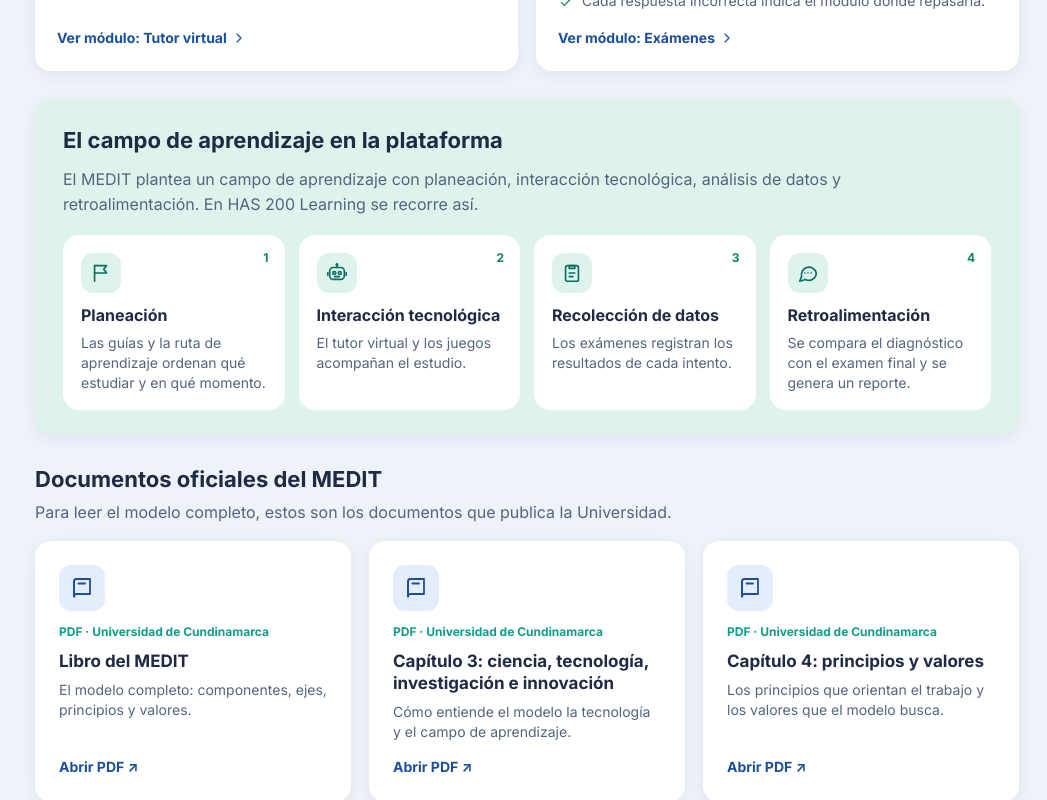
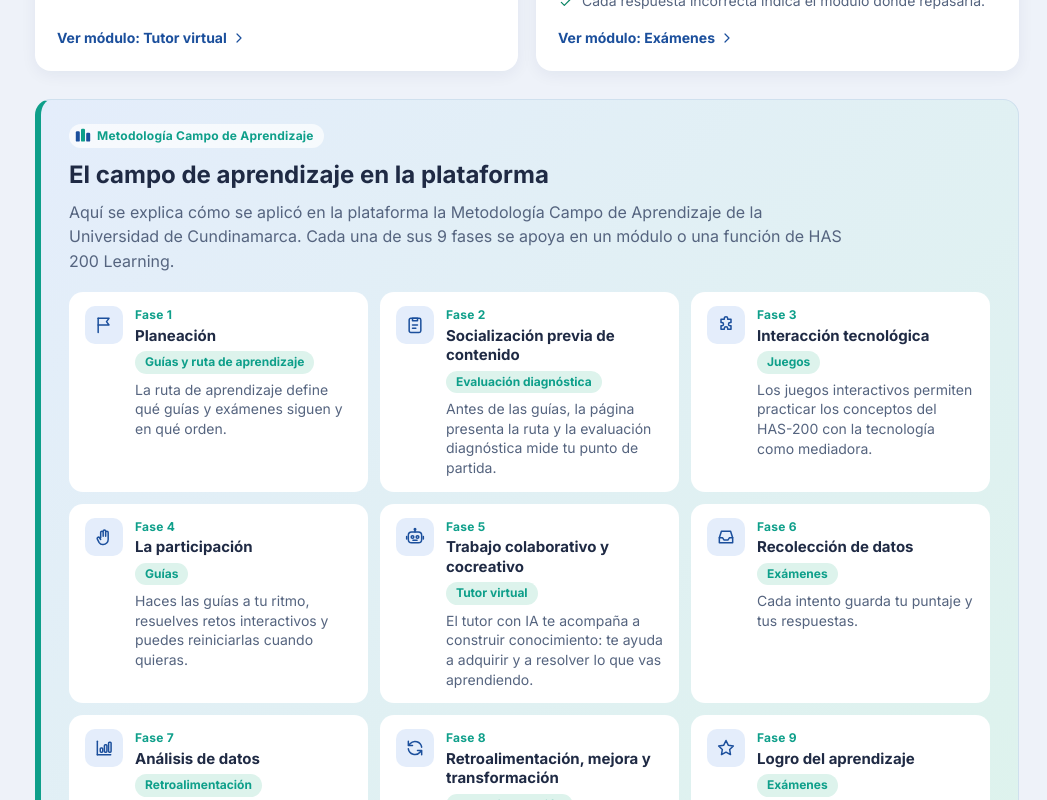
Before and after one commit to SkinnySanti/Pagina-Educativa-HAS-200, a Vue app in the folder frontend/: page /medit in a window 1280 px wide. Shown: the part 1660-2460 px from the top of the page, without its empty margins (233-1280 px from the left). Built offline with nearby package versions, Linux system fonts and the light colour scheme; no server answers.

Commit message:
REFACTOR| Se cambio el contenido del MEDIT y la integración con la metodologia de aprendizaje

```diff
--- a/frontend/src/components/medit/MeditField.vue
+++ b/frontend/src/components/medit/MeditField.vue
@@ -2,25 +2,31 @@
 import { computed } from 'vue'
 import { RouterLink } from 'vue-router'
 import AppIcon from '../common/AppIcon.vue'
+import LogoMark from '../common/LogoMark.vue'
 import { CAMPO } from '../../config/medit'
 import { useI18n } from '../../i18n'
 
-// Campo de aprendizaje del MEDIT recorrido como una línea de pasos que enlaza a cada módulo.
+// Las 9 fases de la Metodología Campo de Aprendizaje (UdeC) y el módulo de la plataforma que aplica cada una.
+// Mismo estilo que el recuadro «¿Para qué sirve el tutor?» (TutorIntroUses.vue).
 const { t } = useI18n()
 const c = computed(() => t.value.medit.campo)
 </script>
 
 <template>
   <section class="card campo" aria-labelledby="me-campo-title">
+    <span class="badge"><LogoMark class="badge-mark" />{{ c.badge }}</span>
     <h2 id="me-campo-title">{{ c.title }}</h2>
     <p class="lead">{{ c.text }}</p>
-    <ol class="steps">
+    <ol class="grid">
       <li v-for="(s, i) in CAMPO" :key="s.id">
         <RouterLink :to="s.to" class="step">
-          <span class="num">{{ i + 1 }}</span>
-          <span class="ico"><AppIcon :name="s.icon" :size="22" /></span>
-          <b>{{ c.steps[s.id].title }}</b>
-          <span class="txt">{{ c.steps[s.id].text }}</span>
+          <span class="ico"><AppIcon :name="s.icon" :size="20" /></span>
+          <div>
+            <span class="num">{{ c.phase }} {{ i + 1 }}</span>
+            <b>{{ c.steps[s.id].title }}</b>
+            <span class="mod">{{ c.steps[s.id].module }}</span>
+            <span class="txt">{{ c.steps[s.id].text }}</span>
+          </div>
         </RouterLink>
       </li>
     </ol>
@@ -28,29 +34,46 @@ const c = computed(() => t.value.medit.campo)
 </template>
 
 <style scoped>
-.campo { padding: 24px 28px; display: grid; gap: 10px; background: var(--tint-green); }
-h2 { font-size: 22px; font-weight: 700; }
-.lead { color: var(--ink-2); max-width: 78ch; }
-.steps { list-style: none; display: grid; grid-template-columns: repeat(4, minmax(0, 1fr)); gap: 14px; margin-top: 8px; position: relative; }
+.campo {
+  padding: 24px 28px;
+  background: linear-gradient(135deg, var(--tint-blue), var(--tint-green));
+  border: 1px solid var(--welcome-line); border-left: 6px solid var(--teal-600);
+  box-shadow: none;
+}
+.badge {
+  display: inline-flex; align-items: center; gap: 6px;
+  font-size: 12px; font-weight: 700; letter-spacing: 0.02em;
+  color: var(--teal-600); background: var(--glass);
+  padding: 3px 10px 3px 6px; border-radius: 999px; margin-bottom: 8px;
+}
+.badge-mark { width: 16px; height: 16px; }
+h2 { font-size: 24px; font-weight: 700; }
+.lead { margin-top: 6px; color: var(--ink-2); max-width: 78ch; }
+.grid { list-style: none; margin-top: 18px; display: grid; grid-template-columns: repeat(3, minmax(0, 1fr)); gap: 12px; }
+.grid li {
+  background: var(--surface); border-radius: 14px;
+  transition: transform 0.2s ease, box-shadow 0.2s ease;
+}
+.grid li:hover { transform: translateY(-2px); box-shadow: var(--shadow-lift); }
 .step {
-  position: relative; height: 100%; display: flex; flex-direction: column; gap: 6px; padding: 16px;
-  background: var(--surface); border: 2px solid transparent; border-radius: var(--radius);
-  color: inherit; text-decoration: none; transition: transform 0.2s ease, box-shadow 0.2s ease, border-color 0.2s ease;
-}
-.step:hover { transform: translateY(-4px); box-shadow: var(--shadow-hover); border-color: var(--green-cta); }
-.num {
-  position: absolute; top: 12px; right: 14px; font-size: 12px; font-weight: 700; color: var(--green-cta);
+  height: 100%; display: flex; gap: 12px; align-items: flex-start; padding: 14px 16px;
+  border-radius: 14px; color: inherit; text-decoration: none;
 }
 .ico {
-  width: 40px; height: 40px; border-radius: 12px; background: var(--tint-green); color: var(--ink-teal);
-  display: grid; place-items: center; margin-bottom: 4px;
+  flex: none; width: 38px; height: 38px; border-radius: 10px; background: var(--tint-blue); color: var(--blue-900);
+  display: grid; place-items: center;
 }
-b { font-size: 16px; font-weight: 700; }
-.txt { font-size: 14px; line-height: 1.4; color: var(--ink-2); }
+.num { display: block; font-size: 12px; font-weight: 700; letter-spacing: 0.02em; color: var(--teal-600); }
+.grid b { display: block; margin-top: 1px; font-size: 15px; font-weight: 700; line-height: 1.3; }
+.mod {
+  display: inline-block; margin-top: 6px; font-size: 12px; font-weight: 700; color: var(--teal-600);
+  background: var(--tint-green); padding: 2px 10px; border-radius: 999px;
+}
+.txt { display: block; margin-top: 6px; font-size: 14px; color: var(--ink-2); line-height: 1.4; }
 
-@media (max-width: 1040px) { .steps { grid-template-columns: repeat(2, minmax(0, 1fr)); } }
-@media (max-width: 560px) {
-  .campo { padding: 18px; }
-  .steps { grid-template-columns: minmax(0, 1fr); }
+@media (max-width: 1040px) { .grid { grid-template-columns: repeat(2, minmax(0, 1fr)); } }
+@media (max-width: 720px) {
+  .campo { padding: 20px; }
+  .grid { grid-template-columns: minmax(0, 1fr); }
 }
 </style>
--- a/frontend/src/components/medit/MeditResources.vue
+++ b/frontend/src/components/medit/MeditResources.vue
@@ -34,7 +34,7 @@ const r = computed(() => t.value.medit.recursos)
 .rec { display: grid; gap: 16px; }
 h2 { font-size: 22px; font-weight: 700; }
 .head p { color: var(--ink-2); margin-top: 4px; }
-.grid { list-style: none; display: grid; grid-template-columns: repeat(3, minmax(0, 1fr)); gap: 18px; }
+.grid { list-style: none; display: grid; grid-template-columns: repeat(2, minmax(0, 1fr)); gap: 18px; }
 .doc {
   height: 100%; display: flex; flex-direction: column; align-items: flex-start; gap: 8px; padding: 22px;
   color: inherit; text-decoration: none; border: 2px solid transparent;
@@ -53,6 +53,5 @@ b { font-size: 17px; font-weight: 700; line-height: 1.3; }
 .doc:hover .open { text-decoration: underline; text-underline-offset: 3px; }
 .note { font-size: 13px; color: var(--ink-2); }
 
-@media (max-width: 1040px) { .grid { grid-template-columns: repeat(2, minmax(0, 1fr)); } }
 @media (max-width: 640px) { .grid { grid-template-columns: minmax(0, 1fr); } .doc { padding: 18px; } }
 </style>
--- a/frontend/src/config/medit.js
+++ b/frontend/src/config/medit.js
@@ -1,9 +1,9 @@
 // Estructura de la página MEDIT (/medit). Los textos viven en src/i18n/medit.es.js y medit.en.js,
 // con la misma clave `id`. Aquí solo van los datos que no se traducen: íconos, rutas y enlaces.
 
-// ►Sitio oficial de la Universidad: destino del botón «Visita la página oficial de la universidad»
+// ► Sitio oficial de la Universidad: destino del botón «Visita la página oficial de la universidad»
 //   (debajo de los 4 ejes, en «¿Qué es el MEDIT?»). Cambia la URL aquí si hace falta; abre en pestaña nueva.
-export const UNIVERSIDAD_URL = 'https://www.ucundinamarca.edu.co/modelo-medit'
+export const UNIVERSIDAD_URL = 'https://www.ucundinamarca.edu.co'
 
 // Los 4 ejes estructurales del MEDIT (se muestran en «¿Qué es el MEDIT?»).
 export const EJES = ['etica', 'aprendizaje', 'tecnologia', 'conocimiento']
@@ -17,18 +17,26 @@ export const INTEGRACION = [
   { id: 'conocimiento', icon: 'cpu', to: '/examenes' },
 ]
 
-// ► Campo de aprendizaje en la plataforma (planeación → interacción → datos → retroalimentación).
+// ► Metodología Campo de Aprendizaje (MCA) de la UdeC: sus 9 fases y el módulo de la plataforma que cada una usa.
+//   Los textos de cada fase están en `campo.steps` de los archivos i18n, con la misma clave `id`.
+//   to: ruta interna a la que lleva la tarjeta.
 export const CAMPO = [
   { id: 'planeacion', icon: 'flag', to: '/guias' },
-  { id: 'interaccion', icon: 'robot', to: '/tutor' },
-  { id: 'datos', icon: 'clipboard', to: '/examenes' },
-  { id: 'retro', icon: 'chat', to: '/retroalimentacion' },
+  { id: 'socializacion', icon: 'clipboard', to: '/examenes' },
+  { id: 'interaccion', icon: 'puzzle', to: '/juegos' },
+  { id: 'participacion', icon: 'hand', to: '/guias' },
+  { id: 'colaborativo', icon: 'robot', to: '/tutor' },
+  { id: 'datos', icon: 'inbox', to: '/examenes' },
+  { id: 'analisis', icon: 'chart', to: '/retroalimentacion' },
+  { id: 'retro', icon: 'refresh', to: '/retroalimentacion' },
+  { id: 'logro', icon: 'star', to: '/examenes' },
 ]
 
 // ► Documentos oficiales de la Universidad (se abren en pestaña nueva).
 //   Para agregar uno: una fila aquí y su texto en `recursos.docs` de los archivos i18n, con la misma clave `id`.
 export const RECURSOS = [
-  { id: 'libro', url: 'https://www.ucundinamarca.edu.co/libro-medit-2025' },
+  { id: 'libro', url: 'https://www.ucundinamarca.edu.co/documents/rectoria/2023/LIBRO-MEDIT%20.pdf' },
+  { id: 'metodologia', url: 'https://www.ucundinamarca.edu.co/documents/rectoria/2022/METODOLOGIA_CAMPO_DE_APRENDIZAJE.pdf' },
   {
     id: 'cap3',
     url: 'https://www.ucundinamarca.edu.co/documents/rectoria/2024/CAP-3-LA-CIENCIA-TECNOLOGIA-INVESTIGACION-E-INNOVACION-EN-EL-MODELO-EDUCATIVO-DIGITAL-TRANSMODERN-MEDIT.pdf',
--- a/frontend/src/i18n/medit.en.js
+++ b/frontend/src/i18n/medit.en.js
@@ -70,13 +70,20 @@ export default {
     },
   },
   campo: {
+    badge: 'Learning Field Methodology',
     title: 'The learning field in the platform',
-    text: 'MEDIT proposes a learning field with planning, technological interaction, data analysis and feedback. In HAS 200 Learning it goes like this.',
+    text: 'This is where we explain how the Learning Field Methodology of the Universidad de Cundinamarca was applied in the platform. Each of its 9 phases relies on a module or feature of HAS 200 Learning.',
+    phase: 'Phase',
     steps: {
-      planeacion: { title: 'Planning', text: 'The guides and the learning path set what to study and when.' },
-      interaccion: { title: 'Technological interaction', text: 'The virtual tutor and the games support your study.' },
-      datos: { title: 'Data collection', text: 'The exams record the results of every attempt.' },
-      retro: { title: 'Feedback', text: 'The diagnostic is compared with the final exam and a report is generated.' },
+      planeacion: { title: 'Planning', module: 'Guides and learning path', text: 'The learning path sets which guides and exams come next and in what order.' },
+      socializacion: { title: 'Prior socialization of content', module: 'Diagnostic assessment', text: 'Before the guides, the page presents the path and the diagnostic assessment measures your starting point.' },
+      interaccion: { title: 'Technological interaction', module: 'Games', text: 'The interactive games let you practice HAS-200 concepts with technology as the mediator.' },
+      participacion: { title: 'Participation', module: 'Guides', text: 'You do the guides at your own pace, solve interactive challenges and can restart them whenever you want.' },
+      colaborativo: { title: 'Collaborative and co-creative work', module: 'Virtual tutor', text: 'The AI tutor supports you in building knowledge: it helps you acquire and work through what you are learning.' },
+      datos: { title: 'Data collection', module: 'Exams', text: 'Each attempt stores your score and your answers.' },
+      analisis: { title: 'Data analysis', module: 'Feedback', text: 'The diagnostic results are compared with those of the final exam.' },
+      retro: { title: 'Feedback, improvement and transformation', module: 'Feedback', text: 'After an exam you see the correct answer and the module where to review it, and you can get a PDF report.' },
+      logro: { title: 'Learning achievement', module: 'Exams', text: 'The final exam of each module shows whether you reached what was expected.' },
     },
   },
   recursos: {
@@ -87,6 +94,7 @@ export default {
     source: 'Universidad de Cundinamarca',
     docs: {
       libro: { title: 'MEDIT book', text: 'The full model: components, axes, principles and values.' },
+      metodologia: { title: 'Learning Field Methodology', text: 'The 9 phases through which MEDIT is applied in the learning process.' },
       cap3: { title: 'Chapter 3: science, technology, research and innovation', text: 'How the model understands technology and the learning field.' },
       cap4: { title: 'Chapter 4: principles and values', text: 'The principles that guide the work and the values the model pursues.' },
     },
--- a/frontend/src/i18n/medit.es.js
+++ b/frontend/src/i18n/medit.es.js
@@ -70,13 +70,20 @@ export default {
     },
   },
   campo: {
+    badge: 'Metodología Campo de Aprendizaje',
     title: 'El campo de aprendizaje en la plataforma',
-    text: 'El MEDIT plantea un campo de aprendizaje con planeación, interacción tecnológica, análisis de datos y retroalimentación. En HAS 200 Learning se recorre así.',
+    text: 'Aquí se explica cómo se aplicó en la plataforma la Metodología Campo de Aprendizaje de la Universidad de Cundinamarca. Cada una de sus 9 fases se apoya en un módulo o una función de HAS 200 Learning.',
+    phase: 'Fase',
     steps: {
-      planeacion: { title: 'Planeación', text: 'Las guías y la ruta de aprendizaje ordenan qué estudiar y en qué momento.' },
-      interaccion: { title: 'Interacción tecnológica', text: 'El tutor virtual y los juegos acompañan el estudio.' },
-      datos: { title: 'Recolección de datos', text: 'Los exámenes registran los resultados de cada intento.' },
-      retro: { title: 'Retroalimentación', text: 'Se compara el diagnóstico con el examen final y se genera un reporte.' },
+      planeacion: { title: 'Planeación', module: 'Guías y ruta de aprendizaje', text: 'La ruta de aprendizaje define qué guías y exámenes siguen y en qué orden.' },
+      socializacion: { title: 'Socialización previa de contenido', module: 'Evaluación diagnóstica', text: 'Antes de las guías, la página presenta la ruta y la evaluación diagnóstica mide tu punto de partida.' },
+      interaccion: { title: 'Interacción tecnológica', module: 'Juegos', text: 'Los juegos interactivos permiten practicar los conceptos del HAS-200 con la tecnología como mediadora.' },
+      participacion: { title: 'La participación', module: 'Guías', text: 'Haces las guías a tu ritmo, resuelves retos interactivos y puedes reiniciarlas cuando quieras.' },
+      colaborativo: { title: 'Trabajo colaborativo y cocreativo', module: 'Tutor virtual', text: 'El tutor con IA te acompaña a construir conocimiento: te ayuda a adquirir y a resolver lo que vas aprendiendo.' },
+      datos: { title: 'Recolección de datos', module: 'Exámenes', text: 'Cada intento guarda tu puntaje y tus respuestas.' },
+      analisis: { title: 'Análisis de datos', module: 'Retroalimentación', text: 'Se comparan los resultados del diagnóstico con los del examen final.' },
+      retro: { title: 'Retroalimentación, mejora y transformación', module: 'Retroalimentación', text: 'Al terminar un examen ves la respuesta correcta y el módulo donde repasarla, y puedes sacar un reporte en PDF.' },
+      logro: { title: 'Logro del aprendizaje', module: 'Exámenes', text: 'Los exámenes finales de cada módulo muestran si alcanzaste lo esperado.' },
     },
   },
   recursos: {
@@ -87,6 +94,7 @@ export default {
     source: 'Universidad de Cundinamarca',
     docs: {
       libro: { title: 'Libro del MEDIT', text: 'El modelo completo: componentes, ejes, principios y valores.' },
+      metodologia: { title: 'Metodología Campo de Aprendizaje', text: 'Las 9 fases con las que el MEDIT se aplica en el proceso de formación.' },
       cap3: { title: 'Capítulo 3: ciencia, tecnología, investigación e innovación', text: 'Cómo entiende el modelo la tecnología y el campo de aprendizaje.' },
       cap4: { title: 'Capítulo 4: principios y valores', text: 'Los principios que orientan el trabajo y los valores que el modelo busca.' },
     },
```
